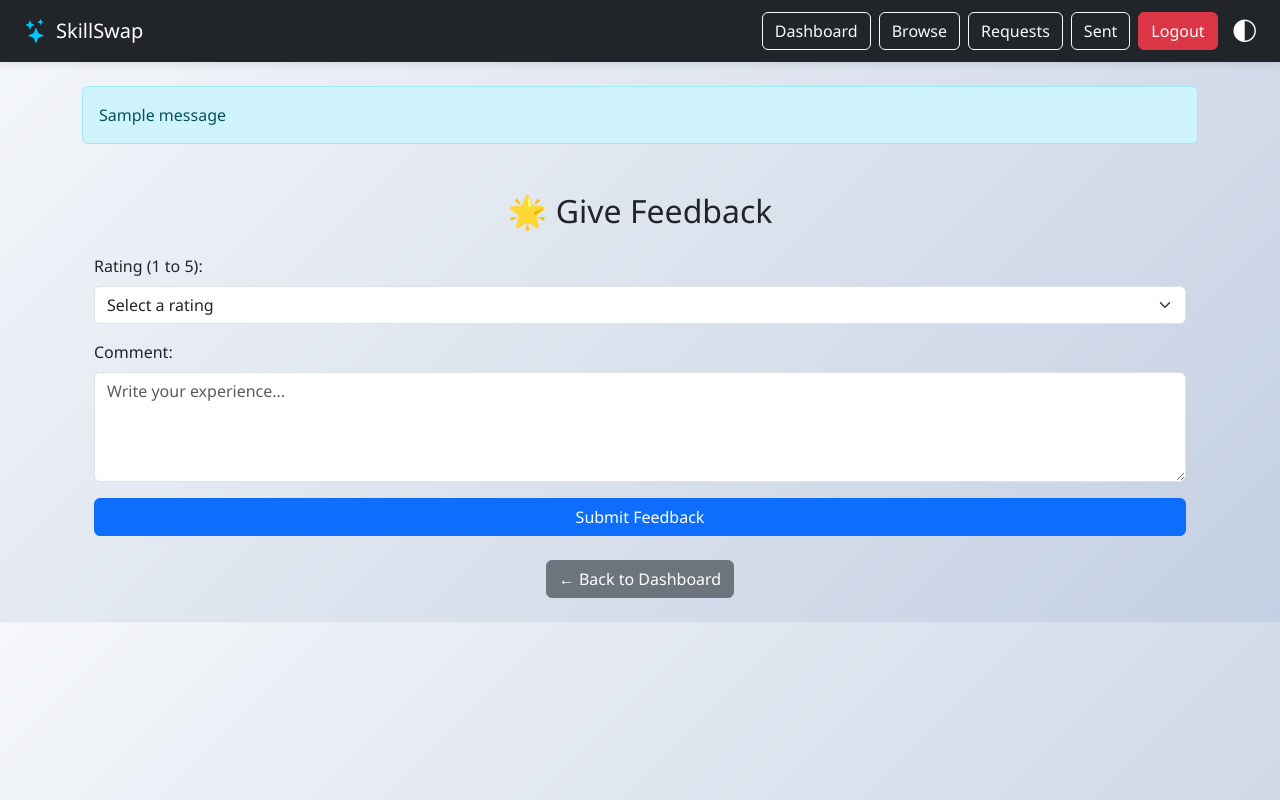
After one commit to anujswami-29/skill_swap_platform, a Flask app: page /feedback/1 in a window 1280 px wide. The commit adds this page. Run offline with Flask 3, Linux system fonts and the light colour scheme; the visitor is signed in with stand-in values (Sample User, id 1); tables that the repository leaves empty hold one stand-in row (values such as "Sample post"); one stand-in notice (Sample message) is shown.

Commit message:
Final Hackathon Submission - Skill Swap Platform

```diff
--- a/app.py
+++ b/app.py
@@ -1,7 +1,9 @@
-from flask import Flask, render_template, request, redirect, session
+from flask import Flask, render_template, request, redirect, session, send_file
 import os
+import csv
+import io
 from werkzeug.utils import secure_filename
-from models import db, User, Skill, SwapRequest
+from models import db, User, Skill, SwapRequest, Feedback
 
 # Initialize Flask App
 app = Flask(__name__)
@@ -18,12 +20,10 @@ db.init_app(app)
 
 # -------------------- ROUTES --------------------
 
-# Home Page
 @app.route('/')
 def index():
     return render_template('index.html')
 
-# Register
 @app.route('/register', methods=['GET', 'POST'])
 def register():
     if request.method == 'POST':
@@ -52,7 +52,6 @@ def register():
         return redirect('/login')
     return render_template('register.html')
 
-# Login
 @app.route('/login', methods=['GET', 'POST'])
 def login():
     if request.method == 'POST':
@@ -60,12 +59,12 @@ def login():
         user = User.query.filter_by(email=email).first()
         if user:
             session['user_id'] = user.id
+            session['user_email'] = user.email
             return redirect('/dashboard')
         else:
             return "User not found"
     return render_template('login.html')
 
-# Dashboard
 @app.route('/dashboard')
 def dashboard():
     if 'user_id' in session:
@@ -73,7 +72,6 @@ def dashboard():
         return render_template('dashboard.html', user=user)
     return redirect('/login')
 
-# Add Skill
 @app.route('/add_skill', methods=['POST'])
 def add_skill():
     if 'user_id' not in session:
@@ -91,7 +89,6 @@ def add_skill():
     db.session.commit()
     return redirect('/dashboard')
 
-# Browse
 @app.route('/browse', methods=['GET'])
 def browse():
     if 'user_id' not in session:
@@ -115,7 +112,6 @@ def browse():
 
     return render_template('browse.html', users=users, query=query)
 
-# Request Swap
 @app.route('/request_swap', methods=['POST'])
 def request_swap():
     if 'user_id' not in session:
@@ -135,7 +131,6 @@ def request_swap():
 
     return redirect('/browse')
 
-# View Requests
 @app.route('/requests')
 def view_requests():
     if 'user_id' not in session:
@@ -144,7 +139,6 @@ def view_requests():
     received_requests = SwapRequest.query.filter_by(receiver_id=session['user_id']).all()
     return render_template('requests.html', requests=received_requests)
 
-# Update Request (Accept/Reject)
 @app.route('/update_request/<int:id>', methods=['POST'])
 def update_request(id):
     if 'user_id' not in session:
@@ -162,10 +156,139 @@ def update_request(id):
 
     return redirect('/requests')
 
-# Logout
+@app.route('/feedback/<int:swap_id>', methods=['GET', 'POST'])
+def give_feedback(swap_id):
+    if 'user_id' not in session:
+        return redirect('/login')
+
+    swap = SwapRequest.query.get(swap_id)
+    if not swap or swap.status != 'accepted' or swap.receiver_id != session['user_id']:
+        return "Invalid or unauthorized feedback request"
+
+    if request.method == 'POST':
+        rating = int(request.form['rating'])
+        comment = request.form['comment']
+
+        feedback = Feedback(
+            sender_id=session['user_id'],
+            receiver_id=swap.sender_id,
+            rating=rating,
+            comment=comment,
+            swap_id=swap_id
+        )
+        db.session.add(feedback)
+        db.session.commit()
+        return redirect('/dashboard')
+
+    return render_template('give_feedback.html')
+
+@app.route('/my_requests')
+def my_requests():
+    if 'user_id' not in session:
+        return redirect('/login')
+
+    sent_requests = SwapRequest.query.filter_by(sender_id=session['user_id']).all()
+    return render_template('my_requests.html', requests=sent_requests)
+
+@app.route('/delete_request/<int:id>', methods=['POST'])
+def delete_request(id):
+    if 'user_id' not in session:
+        return redirect('/login')
+
+    swap_request = SwapRequest.query.get(id)
+    if swap_request and swap_request.sender_id == session['user_id'] and swap_request.status == 'pending':
+        db.session.delete(swap_request)
+        db.session.commit()
+
+    return redirect('/my_requests')
+
+# ---------------- ADMIN PANEL ----------------
+
+@app.route('/admin')
+def admin_panel():
+    if 'user_id' not in session:
+        return redirect('/login')
+
+    user = User.query.get(session['user_id'])
+    if user.email != 'admin@example.com':
+        return "Access Denied"
+
+    users = User.query.all()
+    skills = Skill.query.all()
+    swaps = SwapRequest.query.all()
+    feedbacks = Feedback.query.all()
+    message = session.get('broadcast_message')
+    return render_template('admin.html', users=users, skills=skills, swaps=swaps, feedbacks=feedbacks, message=message)
+
+@app.route('/ban_user/<int:id>', methods=['POST'])
+def ban_user(id):
+    user = User.query.get(id)
+    if user:
+        db.session.delete(user)
+        db.session.commit()
+    return redirect('/admin')
+
+@app.route('/delete_skill/<int:id>', methods=['POST'])
+def delete_skill(id):
+    skill = Skill.query.get(id)
+    if skill:
+        db.session.delete(skill)
+        db.session.commit()
+    return redirect('/admin')
+
+@app.route('/broadcast', methods=['POST'])
+def broadcast():
+    if 'user_id' not in session:
+        return redirect('/login')
+
+    user = User.query.get(session['user_id'])
+    if user.email != 'admin@example.com':
+        return "Access Denied"
+
+    message = request.form['message']
+    session['broadcast_message'] = message
+    return redirect('/admin')
+
+@app.route('/export/<string:data_type>')
+def export_data(data_type):
+    if 'user_id' not in session:
+        return redirect('/login')
+
+    user = User.query.get(session['user_id'])
+    if user.email != 'admin@example.com':
+        return "Access Denied"
+
+    proxy = io.StringIO()
+    writer = csv.writer(proxy)
+
+    if data_type == 'users':
+        writer.writerow(['ID', 'Name', 'Email', 'Location', 'Availability'])
+        for u in User.query.all():
+            writer.writerow([u.id, u.name, u.email, u.location, u.availability])
+    elif data_type == 'swaps':
+        writer.writerow(['ID', 'Sender ID', 'Receiver ID', 'Skill Name', 'Status'])
+        for s in SwapRequest.query.all():
+            writer.writerow([s.id, s.sender_id, s.receiver_id, s.skill_name, s.status])
+    elif data_type == 'feedback':
+        writer.writerow(['ID', 'Sender ID', 'Receiver ID', 'Rating', 'Comment'])
+        for f in Feedback.query.all():
+            writer.writerow([f.id, f.sender_id, f.receiver_id, f.rating, f.comment])
+    else:
+        return "Invalid export type"
+
+    mem = io.BytesIO()
+    mem.write(proxy.getvalue().encode('utf-8'))
+    mem.seek(0)
+    proxy.close()
+
+    return send_file(mem, as_attachment=True, download_name=f"{data_type}_report.csv", mimetype='text/csv')
+
+# -------------------- LOGOUT --------------------
+
 @app.route('/logout')
 def logout():
     session.pop('user_id', None)
+    session.pop('user_email', None)
     return redirect('/')
 
 # -------------------- MAIN --------------------
--- /dev/null
+++ b/templates/give_feedback.html
@@ -0,0 +1,33 @@
+{% extends "layout.html" %}
+{% block title %}Give Feedback | SkillSwap{% endblock %}
+
+{% block content %}
+<div class="container mt-5">
+  <h2 class="text-center mb-4">🌟 Give Feedback</h2>
+
+  <form method="POST">
+    <div class="mb-3">
+      <label for="rating" class="form-label">Rating (1 to 5):</label>
+      <select class="form-select" name="rating" id="rating" required>
+        <option value="">Select a rating</option>
+        <option value="5">🌟🌟🌟🌟🌟 - Excellent</option>
+        <option value="4">🌟🌟🌟🌟 - Good</option>
+        <option value="3">🌟🌟🌟 - Average</option>
+        <option value="2">🌟🌟 - Poor</option>
+        <option value="1">🌟 - Bad</option>
+      </select>
+    </div>
+
+    <div class="mb-3">
+      <label for="comment" class="form-label">Comment:</label>
+      <textarea name="comment" class="form-control" rows="4" placeholder="Write your experience..." required></textarea>
+    </div>
+
+    <button type="submit" class="btn btn-primary w-100">Submit Feedback</button>
+  </form>
+
+  <div class="text-center mt-4">
+    <a href="/dashboard" class="btn btn-secondary">← Back to Dashboard</a>
+  </div>
+</div>
+{% endblock %}
--- a/templates/layout.html
+++ b/templates/layout.html
@@ -4,8 +4,6 @@
   <meta charset="UTF-8">
   <title>{% block title %}SkillSwap{% endblock %}</title>
   <meta name="viewport" content="width=device-width, initial-scale=1">
-
-  <!-- Bootstrap + Icons -->
   <link href="https://cdn.jsdelivr.net/npm/bootstrap@5.3.0/dist/css/bootstrap.min.css" rel="stylesheet">
   <link href="https://cdn.jsdelivr.net/npm/bootstrap-icons@1.10.5/font/bootstrap-icons.css" rel="stylesheet">
 
@@ -52,7 +50,7 @@
       font-size: 1.4rem;
       color: white;
     }
-    /* Starry night sky layers for dark mode */
+
     #stars, #stars2, #stars3 {
       position: fixed;
       width: 100%;
@@ -64,19 +62,16 @@
       transition: opacity 0.5s ease;
     }
 
-/* Layer 1 - small stars */
     #stars {
       background-image: url("https://raw.githubusercontent.com/JulianLaval/canvas-space/master/images/stars.png");
       animation: blink1 100s linear infinite;
     }
 
-/* Layer 2 - medium stars */
     #stars2 {
       background-image: url("https://raw.githubusercontent.com/JulianLaval/canvas-space/master/images/stars2.png");
       animation: blink2 150s linear infinite;
     }
 
-/* Layer 3 - big stars */
     #stars3 {
       background-image: url("https://raw.githubusercontent.com/JulianLaval/canvas-space/master/images/stars3.png");
       animation: blink3 200s linear infinite;
@@ -95,27 +90,38 @@
       to { background-position: -3000px -2000px; }
     }
 
-/* Show stars only in dark mode */
     .dark-mode #stars,
     .dark-mode #stars2,
     .dark-mode #stars3 {
       opacity: 1;
     }
-/* Green Radium Glow on Navbar Buttons */
-.navbar .btn-outline-light:hover {
-  border: 2px solid #00ff84;
-  box-shadow: 0 0 10px #00ff84, 0 0 20px #00ff84;
+
+    /* Radium glow for all buttons */
+    .radium-hover:hover {
+      border: 2px solid #00ff84 !important;
+      box-shadow: 0 0 8px #00ff84, 0 0 16px #00ff84;
       color: #00ff84 !important;
-  background-color: transparent;
+      background-color: transparent !important;
       transition: all 0.3s ease-in-out;
     }
 
+    .btn-outline-warning.radium-hover:hover {
+      border-color: #ffd700 !important;
+      box-shadow: 0 0 8px #ffd700, 0 0 16px #ffd700;
+      color: #ffd700 !important;
+    }
+
+    .btn-danger.radium-hover:hover {
+      box-shadow: 0 0 8px #ff4d4d, 0 0 16px #ff4d4d;
+      color: #ff4d4d !important;
+      border-color: #ff4d4d !important;
+    }
   </style>
 </head>
-<body id="body"><div id="stars"></div>
+<body id="body">
+  <div id="stars"></div>
   <div id="stars2"></div>
   <div id="stars3"></div>
-
 
   <nav class="navbar navbar-expand-lg navbar-dark bg-dark px-4">
     <a class="navbar-brand d-flex align-items-center" href="/">
@@ -124,13 +130,19 @@
 
     <div class="ms-auto d-flex align-items-center">
       {% if session['user_id'] %}
-        <a href="/dashboard" class="btn btn-outline-light me-2">Dashboard</a>
-        <a href="/browse" class="btn btn-outline-light me-2">Browse</a>
-        <a href="/requests" class="btn btn-outline-light me-2">Requests</a>
-        <a href="/logout" class="btn btn-danger me-3">Logout</a>
+        <a href="/dashboard" class="btn btn-outline-light me-2 radium-hover">Dashboard</a>
+        <a href="/browse" class="btn btn-outline-light me-2 radium-hover">Browse</a>
+        <a href="/requests" class="btn btn-outline-light me-2 radium-hover">Requests</a>
+        <a href="/my_requests" class="btn btn-outline-light me-2 radium-hover">Sent</a>
+
+        {% if session.get('user_email') in ['admin@example.com', 'admin1@example.com'] %}
+          <a href="/admin" class="btn btn-outline-warning me-2 radium-hover">Admin Panel</a>
+        {% endif %}
+
+        <a href="/logout" class="btn btn-danger me-3 radium-hover">Logout</a>
       {% else %}
-        <a href="/login" class="btn btn-outline-light me-2">Login</a>
-        <a href="/register" class="btn btn-success me-3">Register</a>
+        <a href="/login" class="btn btn-outline-light me-2 radium-hover">Login</a>
+        <a href="/register" class="btn btn-success me-3 radium-hover">Register</a>
       {% endif %}
 
       <i class="bi bi-circle-half theme-toggle" onclick="toggleTheme()" title="Toggle Theme"></i>
--- a/templates/requests.html
+++ b/templates/requests.html
@@ -30,6 +30,8 @@
             <input type="hidden" name="action" value="reject">
             <button class="btn btn-sm btn-outline-danger radium-hover">Reject</button>
           </form>
+        {% elif r.status == 'accepted' %}
+          <a href="/feedback/{{ r.id }}" class="btn btn-sm btn-info mt-2">Give Feedback</a>
         {% endif %}
       </li>
     {% endfor %}
```
Also changed, not shown: models.py (+10 -0 lines), templates/admin.html (added, +127 -0 lines), templates/dashboard.html (+24 -0 lines), templates/my_requests.html (added, +28 -0 lines). Lines whose indentation alone changed are shown as unchanged.
